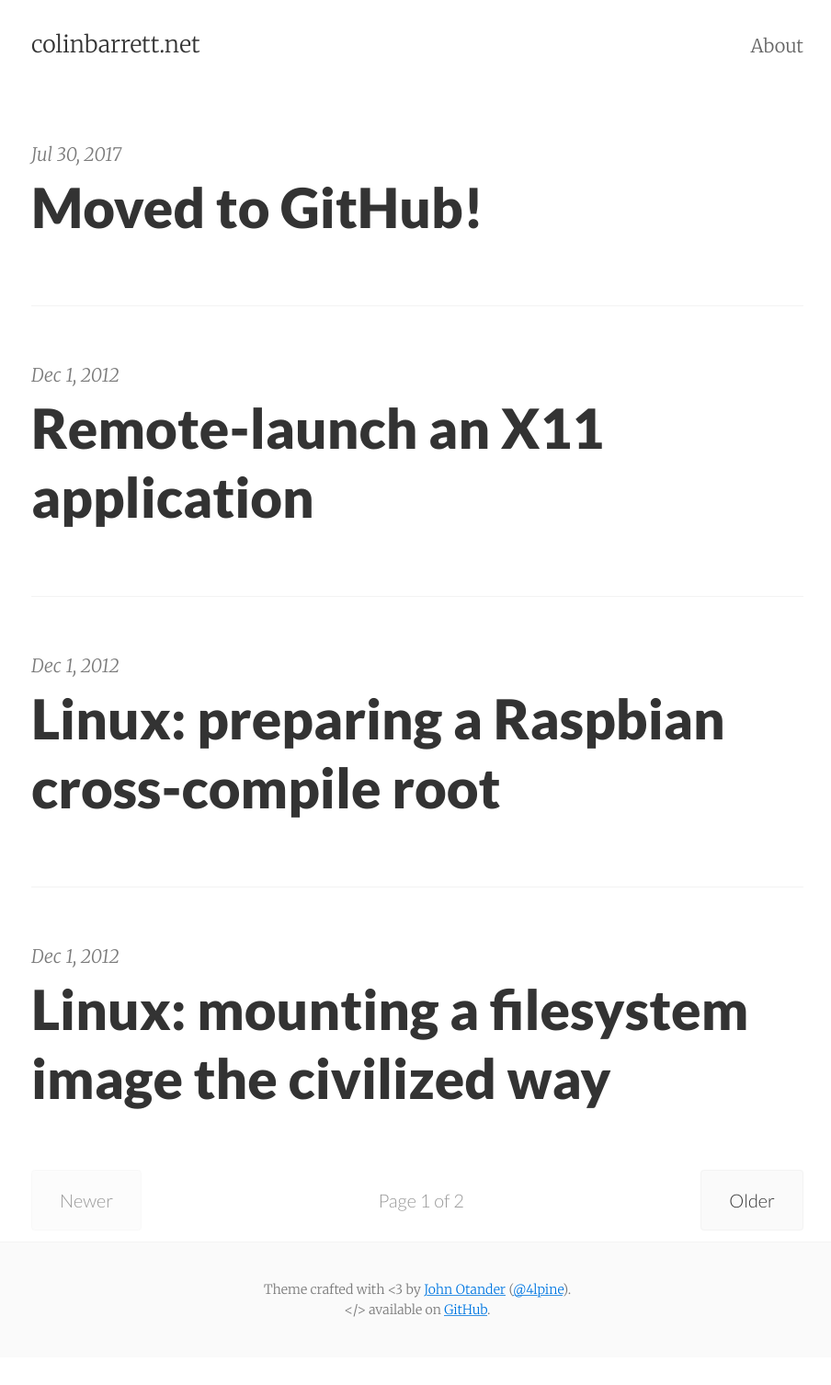
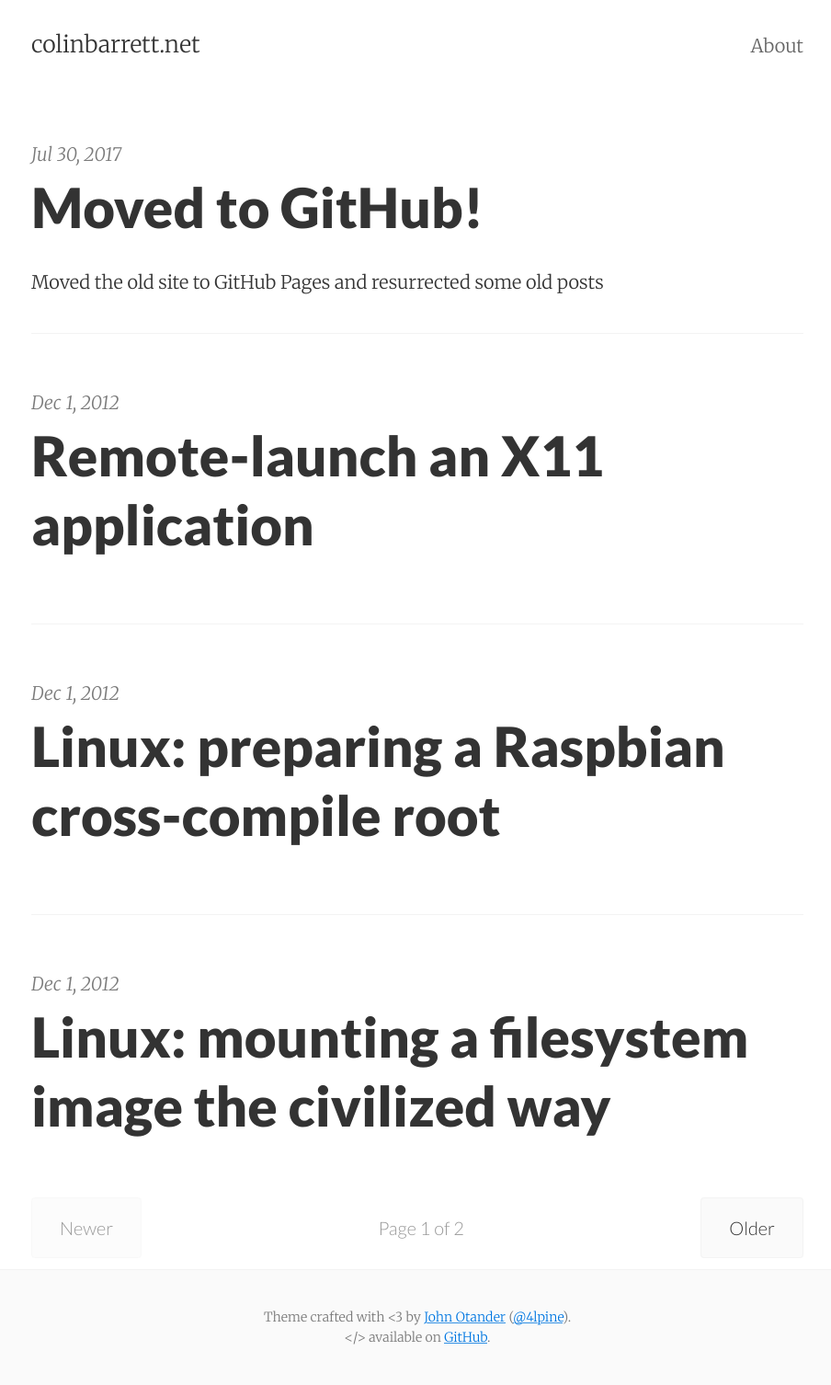
Before and after one commit to barrettcolin/barrettcolin.github.io, a Jekyll site: the page built from index.html, in a window 1280 px wide. Shown: the whole page at 92% size, without its empty margins (186-1090 px from the left). Built offline with Jekyll 4.4.1, drawn with Linux system fonts in a browser that asks for light colours; the list of posts is cut into pages by our own code; before the commit the page ends 1476 px from its top, so only the background shows below that.

Commit message:
Update 2017-07-30-moved-to-github.md

```diff
--- a/_posts/2017-07-30-moved-to-github.md
+++ b/_posts/2017-07-30-moved-to-github.md
@@ -1,6 +1,7 @@
 ---
 layout: post
 title: "Moved to GitHub!"
+summary: "Moved the old site to GitHub Pages and resurrected some old posts"
 categories: github
 ---
 
```
